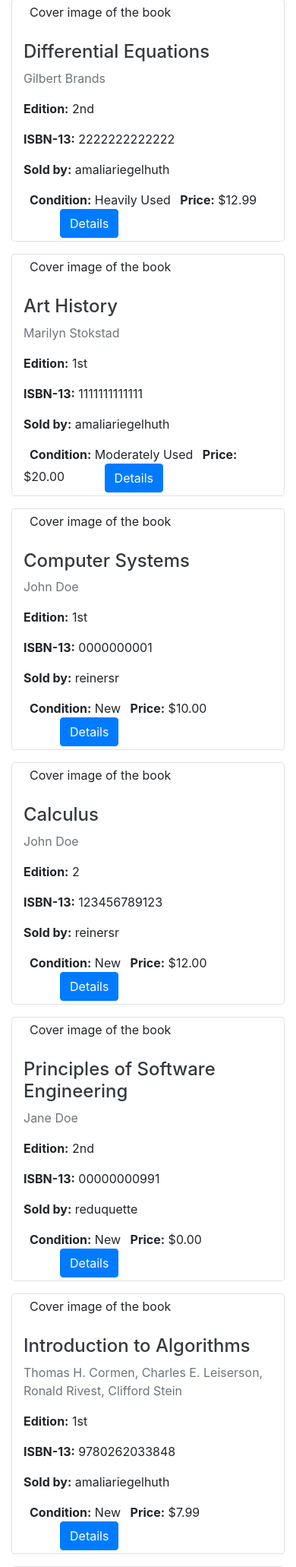
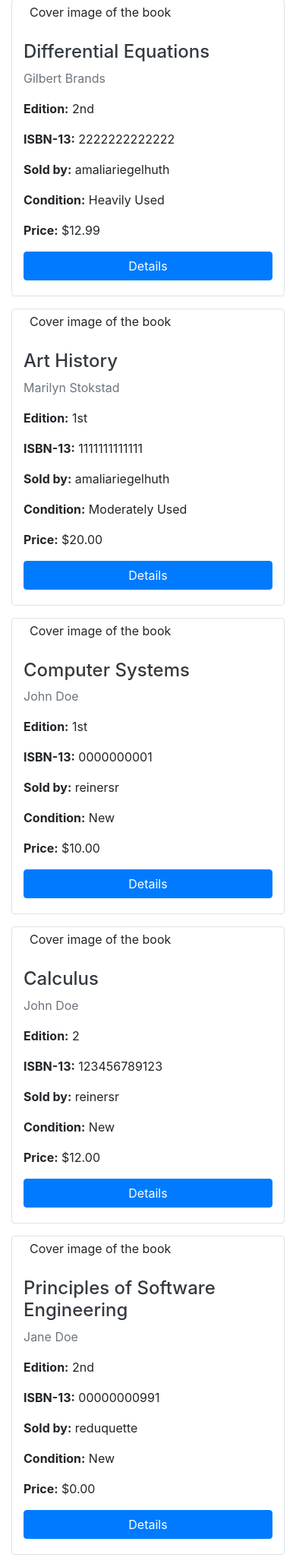
Before and after one commit to ADelCastillo1798/Oasis-Copy, a Django app: page /pages/listings/ in a window 390 px wide. Shown: the part 352-2414 px from the top of the page at 76% size. Run offline with Django 3.2, Linux system fonts and the light colour scheme; data comes from the database, SQL or seed files in the repository; some libraries are stand-ins or nearby versions.

Commit message:
more responsive design for listings

```diff
--- a/oasis/pages/templates/listings_view.html
+++ b/oasis/pages/templates/listings_view.html
@@ -97,10 +97,10 @@
           <p><strong>Sold by:</strong> {{ object.user.username }} </p>
         </div>
 
-        <div class="my-auto mr-2 col-lg-3 col-md-3 col-sm-12">
-          <span class="mx-2"><strong>Condition:</strong> {{object.get_condition_display}}</span>
-          <span><strong>Price:</strong> ${{ object.price}}</span>
-          <a href="{{ object.get_absolute_url }}" class="btn btn-primary ml-5">Details</a>
+        <div class="my-auto col-lg-4 col-md-3 col-sm-12">
+          <p><strong>Condition:</strong> {{object.get_condition_display}}</p>
+          <p><strong>Price:</strong> ${{ object.price}}</p>
+          <a href="{{ object.get_absolute_url }}" class="btn btn-primary w-100 mb-3">Details</a>
         </div>
 
       </div>
```
